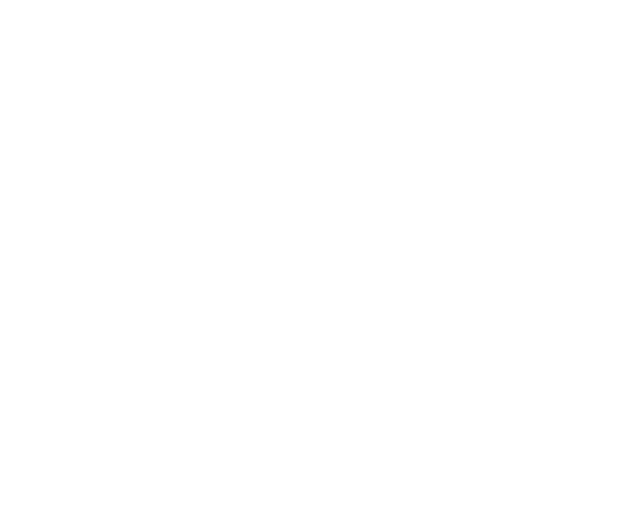
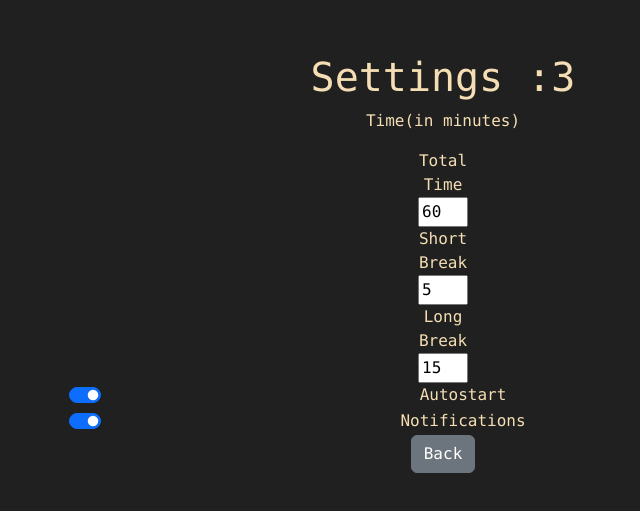
Before and after one commit to NolanWhittaker1/journeyhacks, an Angular app: page /settings in a window 1280 px wide. Before the commit this address led to /. Shown: the part 137-648 px from the top of the page, without its empty margins (197-837 px from the left). Built offline with nearby package versions, Linux system fonts and the light colour scheme.

Commit message:
fix routing

```diff
--- a/src/app/app-routing.module.ts
+++ b/src/app/app-routing.module.ts
@@ -1,9 +1,11 @@
 import { NgModule } from '@angular/core';
 import { RouterModule, Routes } from '@angular/router';
 import { MainComponent } from './main/main.component';
+import { SettingsComponent } from './settings/settings.component';
 
 const routes: Routes = [
   {path: 'main', component: MainComponent},
+  {path: 'settings', component: SettingsComponent},
   {path: '', redirectTo:'/main', pathMatch:'full'}
 ];
 
--- a/src/app/main/main.component.html
+++ b/src/app/main/main.component.html
@@ -6,7 +6,7 @@
   <section id="heading">
     <img src="/assets/imgs/logo.png" alt="" />
     <span>
-      <button class="btn btn-light">
+      <button class="btn btn-light" (click)="onSettings()">
         <svg
           xmlns="http://www.w3.org/2000/svg"
           width="16"
--- a/src/app/main/main.component.ts
+++ b/src/app/main/main.component.ts
@@ -1,4 +1,5 @@
 import { Component, OnDestroy, OnInit } from '@angular/core';
+import { Router } from '@angular/router';
 
 @Component({
   selector: 'app-main',
@@ -11,7 +12,7 @@
   startVisible:boolean = true;
   intervalId:any;
   numberDisplay:string;
-  constructor() {
+  constructor(private router:Router) {
     this.countdown = 5;
     this.numberDisplay = "";
   }
@@ -50,4 +51,8 @@
     this.startVisible = !this.startVisible;
   }
 
+  onSettings() {
+    this.router.navigate([`/settings`]);
+  }
+
 }
--- a/src/app/settings/settings.component.html
+++ b/src/app/settings/settings.component.html
@@ -44,7 +44,9 @@
     </div>
 
     <div>
-      <button type="button" class="btn btn-secondary">Back</button>
+      <button type="button" class="btn btn-secondary" (click)="onBack()">
+        Back
+      </button>
     </div>
   </section>
 </body>
--- a/src/app/settings/settings.component.ts
+++ b/src/app/settings/settings.component.ts
@@ -1,4 +1,5 @@
 import { Component, OnInit } from '@angular/core';
+import { Router } from '@angular/router';
 
 @Component({
   selector: 'app-settings',
@@ -7,9 +8,12 @@
 })
 export class SettingsComponent implements OnInit {
 
-  constructor() { }
+  constructor(private router:Router) { }
 
   ngOnInit(): void {
   }
 
+  onBack() {
+    this.router.navigate([`/main`]);
+  }
 }
```
